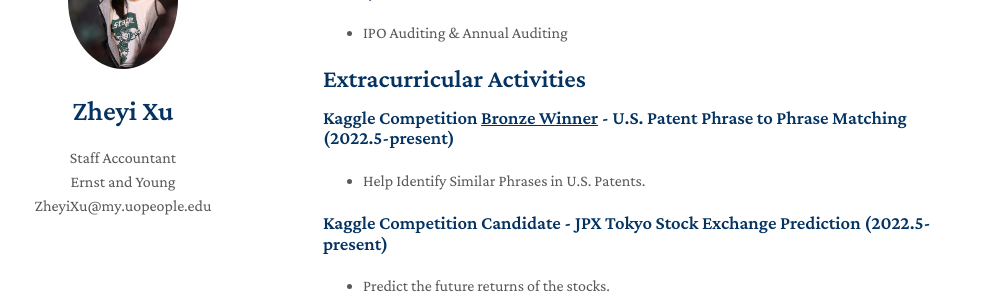
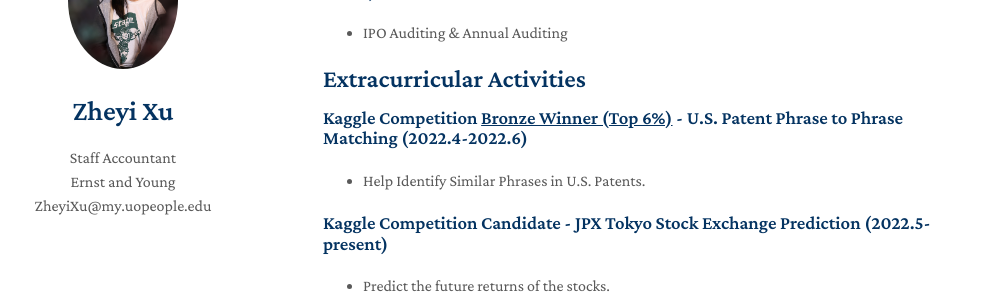
Before and after one commit to zheyixu99/zheyi-resume, a Jekyll site: the page built from index.md, in a window 1280 px wide and 900 px high, scrolled down 1292 px. Shown: the part 153-453 px from the top of the window, without its empty margins (147-1144 px from the left). Built offline with Jekyll 4.4.1, drawn with Linux system fonts in a browser that asks for light colours; nearby versions of some CDN libraries; a style sheet for code colours, icons or effects is not loaded; our own code applies the rules of GitHub Pages for plain Markdown files.

Commit message:
Update index.md

```diff
--- a/index.md
+++ b/index.md
@@ -81,7 +81,7 @@ layout: homepage
 
 
 ## Extracurricular Activities
-<h3>Kaggle Competition <u>Bronze Winner</u> - U.S. Patent Phrase to Phrase Matching (2022.5-present)</h3>
+<h3>Kaggle Competition <u>Bronze Winner (Top 6%)</u> - U.S. Patent Phrase to Phrase Matching (2022.4-2022.6)</h3>
 <ul>
 <li>Help Identify Similar Phrases in U.S. Patents.</li>
 </ul>
```
